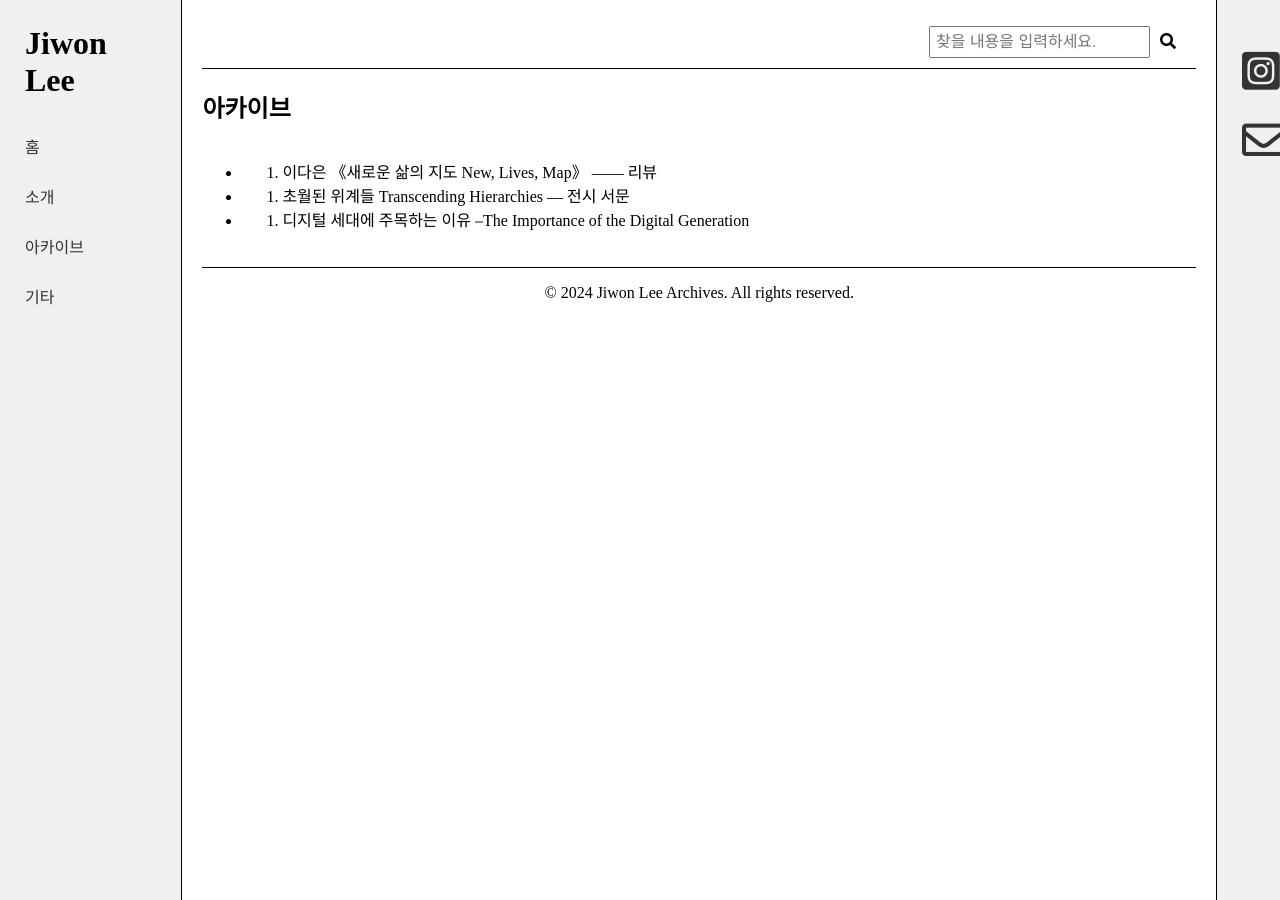
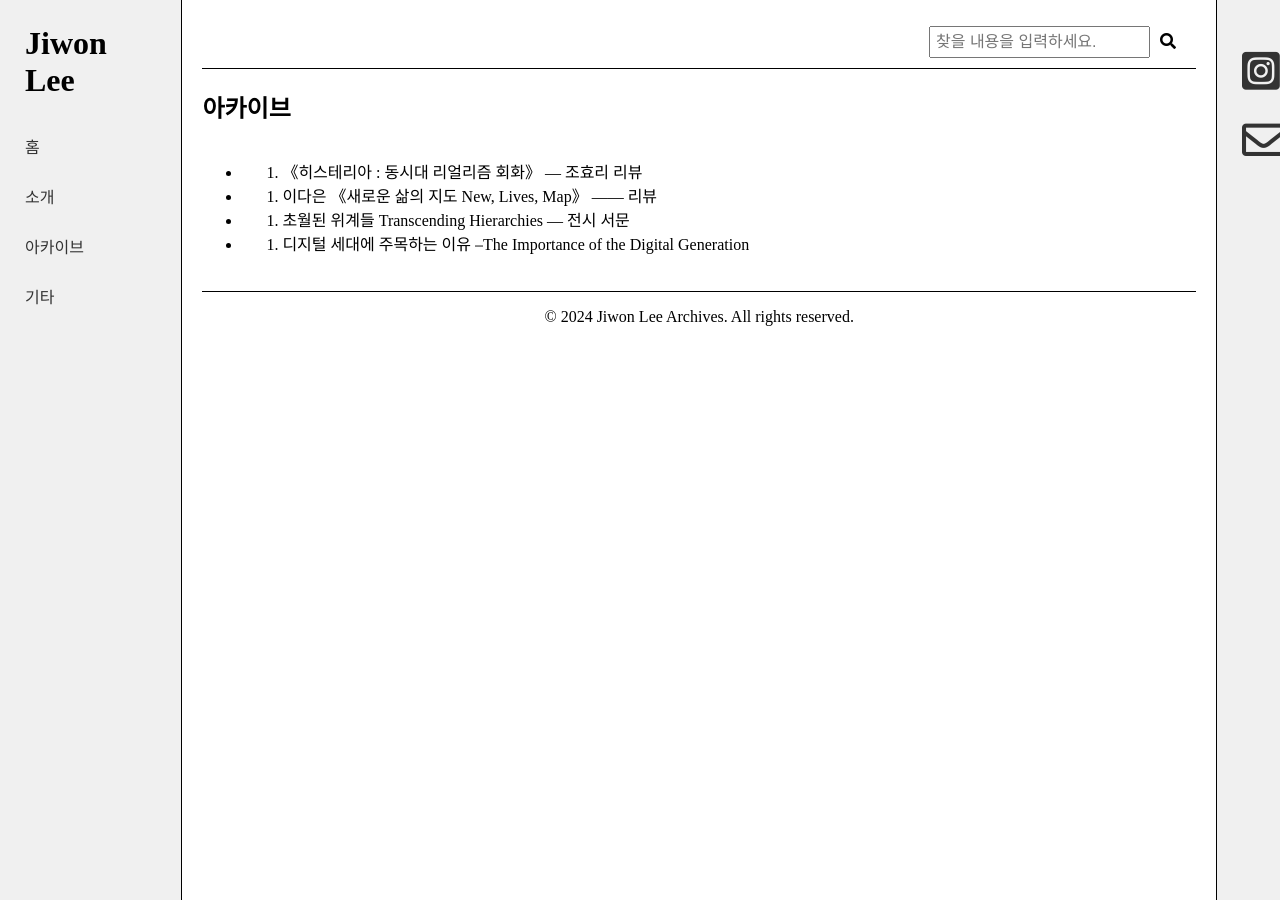
Before and after one commit to LfayeJ/archives, a Jekyll site: the page built from archive.md, in a window 1280 px wide. Built offline with Jekyll 4.4.1, drawn with Linux system fonts in a browser that asks for light colours; some web fonts are replaced.

Commit message:
Update archive.md

```diff
--- a/archive.md
+++ b/archive.md
@@ -4,6 +4,8 @@ title: 아카이브
 ---
 ## 아카이브
 
+- 4. [《히스테리아 : 동시대 리얼리즘 회화》 — 조효리 리뷰](archives_0004.md)
+
 - 3. [이다은 《새로운 삶의 지도 New, Lives, Map》 —— 리뷰](archives_0003.md)
 
 - 2.  [초월된 위계들 Transcending Hierarchies — 전시 서문](archives_0002.md)
```
